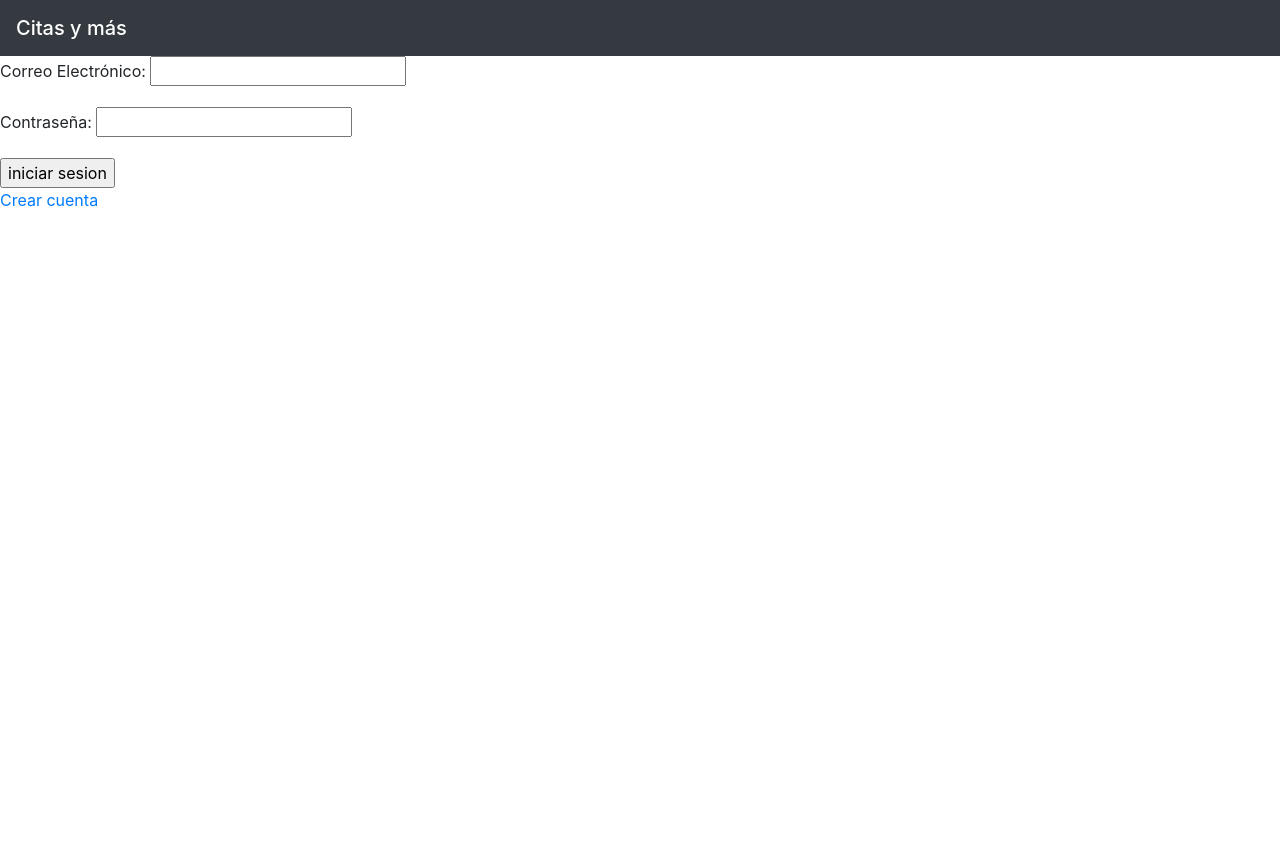
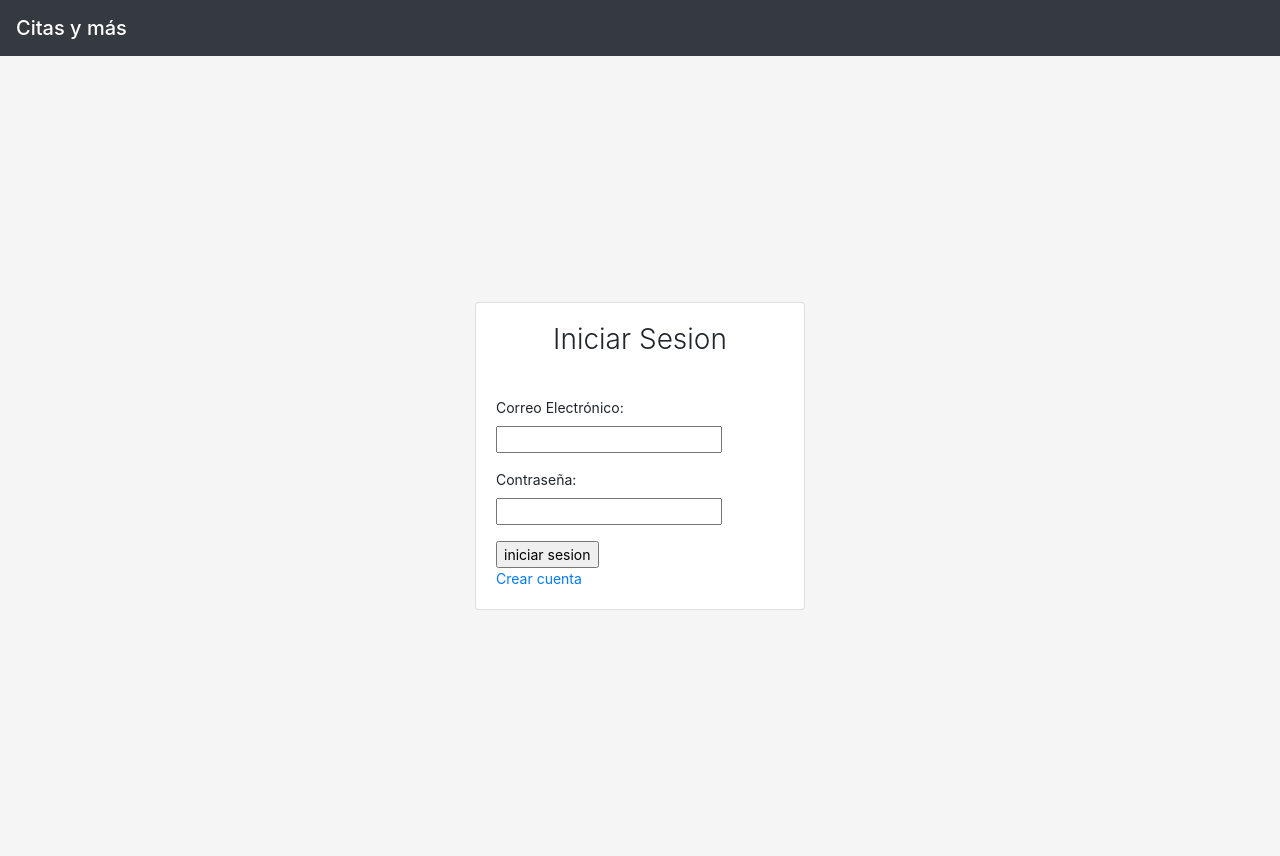
Before and after one commit to esequeiras/ProyectoComonentes, a Django app: page / in a window 1280 px wide. Before the commit the page ends 207 px from the top, so only its background shows below. Run offline with Django 3.2, Linux system fonts and the light colour scheme.

Commit message:
css al inicio sesion

```diff
--- a/static/css/inicio.css
+++ b/static/css/inicio.css
@@ -0,0 +1,41 @@
+html,body {
+	height: 100%;
+}
+
+.global-container{
+	height:100%;
+	display: flex;
+	align-items: center;
+	justify-content: center;
+	background-color: #f5f5f5;
+}
+
+form{
+	padding-top: 10px;
+	font-size: 14px;
+	margin-top: 30px;
+}
+
+.card-title{ font-weight:300; }
+
+.btn{
+	font-size: 14px;
+	margin-top:20px;
+}
+
+
+.login-form{
+	width:330px;
+	margin:20px;
+}
+
+.sign-up{
+	text-align:center;
+	padding:20px 0 0;
+}
+
+.alert{
+	margin-bottom:-30px;
+	font-size: 13px;
+	margin-top:20px;
+}
--- a/templates/base.html
+++ b/templates/base.html
@@ -1,11 +1,13 @@
+{% load static %}
 <!DOCTYPE html>
-<!DOCTYPE html>
+
 <html lang="en">
 <head>
     <meta charset="UTF-8">
     <meta http-equiv="X-UA-Compatible" content="IE=edge">
     <meta name="viewport" content="width=device-width, initial-scale=1.0">
     <link rel="stylesheet" href="https://cdn.jsdelivr.net/npm/bootstrap@4.0.0/dist/css/bootstrap.min.css" integrity="sha384-Gn5384xqQ1aoWXA+058RXPxPg6fy4IWvTNh0E263XmFcJlSAwiGgFAW/dAiS6JXm" crossorigin="anonymous">
+    <link rel="stylesheet" href="{% static 'css/inicio.css' %}" type="text/css">
 
     <title>Document</title>
 </head>
--- a/templates/inicio-usuarios.html
+++ b/templates/inicio-usuarios.html
@@ -1,6 +1,11 @@
 {% extends "base.html" %}
 <!-- As a heading -->
 {% block content %}
+<div class="global-container">
+  <div class="card login-form">
+    <div class="card-body">
+      <h3 class="card-title text-center">Iniciar Sesion</h3>
+      <div class="card-text">
 
         <form  method="post">{% csrf_token %}
           {% if messages %}
@@ -18,9 +23,11 @@
             {% endfor %}
             <input type="submit" value="iniciar sesion">
             <div><a href="{% url 'registro' %}">Crear cuenta</a></div>
-
-
         </form>
+      </div>
+    </div>
+  </div>
+</div>
 
 {% endblock  %}
 <!--  <div class="form-group">
```
Also changed, not shown: proyecto/settings.py (+6 -1 lines). Lines whose indentation alone changed are shown as unchanged.
